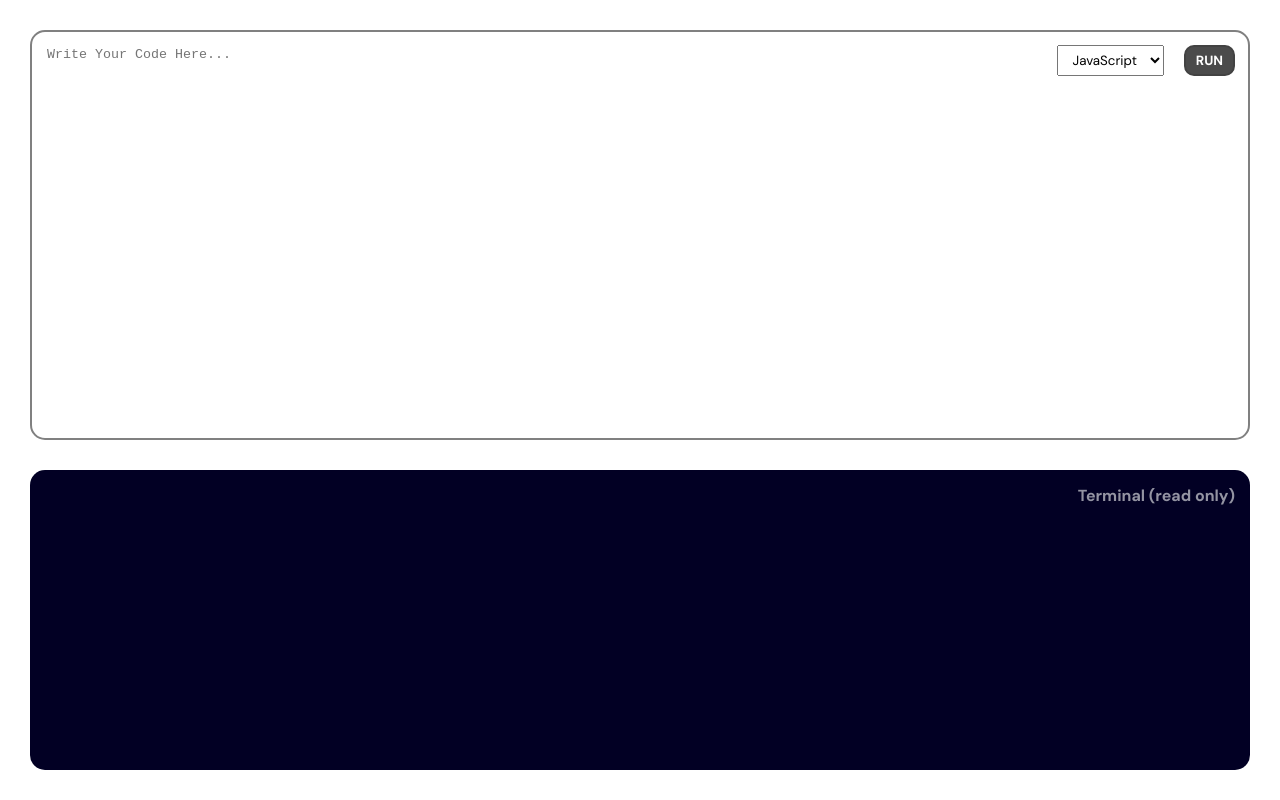
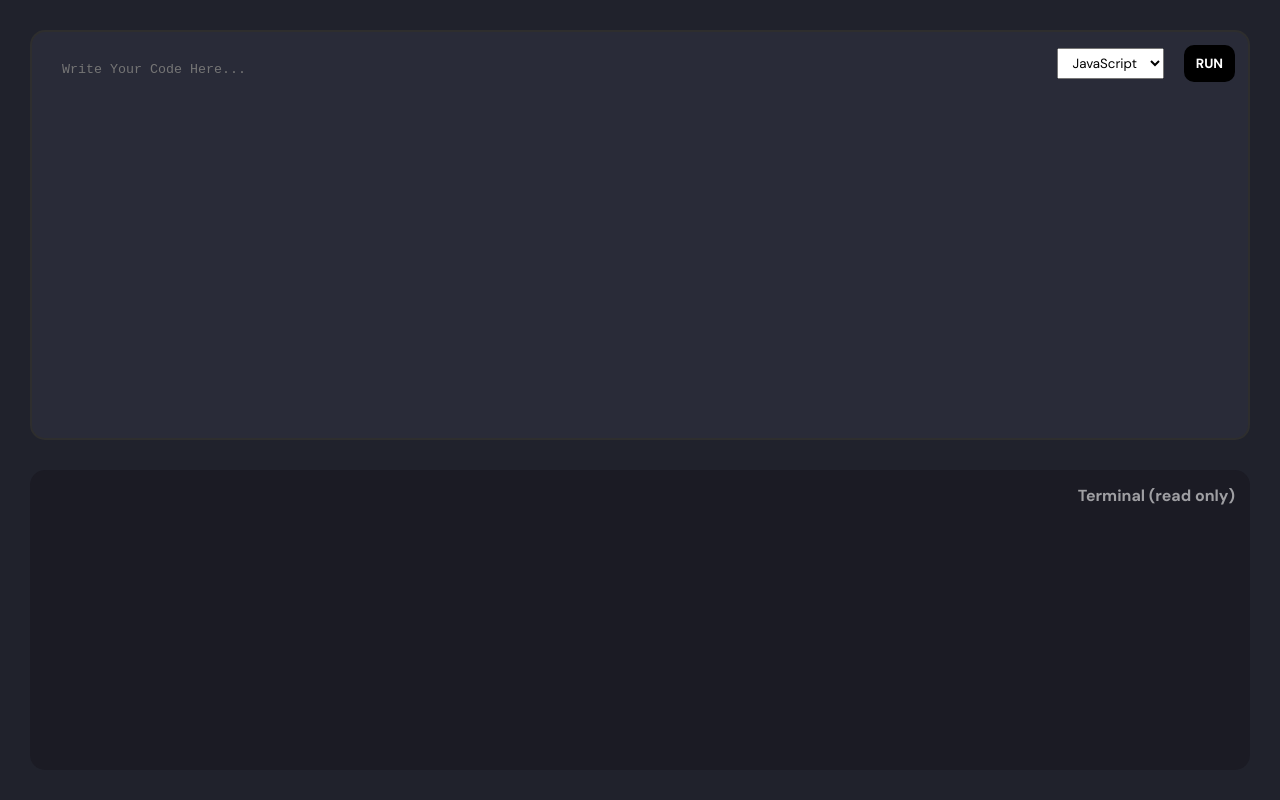
Before and after one commit to amitanshusahu/node-containerized-execution-env, a plain HTML site: page client/index.html in a window 1280 px wide. Drawn offline with Linux system fonts and the light colour scheme.

Commit message:
feat: added Dark theme

```diff
--- a/client/css/style.css
+++ b/client/css/style.css
@@ -17,16 +17,17 @@ body{
     grid-template-rows: 3fr 1fr;
     padding: 30px;
     gap: 30px;
+    background-color: rgb(32, 34, 44);
 }
 
 button{
-    padding: 5px 10px;
-    border: 2px solid rgb(66, 66, 66);
+    padding: 8px 10px;
+    border: 2px solid rgb(0, 0, 0);
     border-radius: 10px;
     text-transform: uppercase;
     font-weight: bold;
     color: white;
-    background-color: rgb(75, 75, 75);
+    background-color: rgb(0, 0, 0);
     cursor: pointer;
 }
 button:hover{
@@ -45,14 +46,16 @@ section{
     width: 100%;
     height: 100%;
     border-radius: 15px;
-    padding: 15px;
-    border: 2px solid gray;
+    padding: 30px;
+    border: 2px solid rgb(46, 46, 46);
     resize: none;
     font-weight: 500;
     font-family: 'Courier New', Courier, monospace;
+    background-color: rgb(41, 43, 56);
+    color: white;
 }
 #code:focus{
-    outline: 2px solid lightgrey;
+    outline: 2px solid rgb(54, 54, 54);
 }
 
 .optionBtn{
@@ -75,9 +78,9 @@ section{
 #output{
     width: 100%;
     height: 300px;
-    background-color: rgb(2, 0, 36);
+    background-color: rgb(27, 27, 36);
     border-radius: 15px;
-    padding: 15px;
+    padding: 30px;
     font-family: 'Courier New', Courier, monospace;
     color: white;
     overflow-y: scroll;
--- a/client/index.html
+++ b/client/index.html
@@ -92,7 +92,8 @@
     function parseLogs(logs){
         if(language == "js"){
             return logs.replace(/\[90m/g, "... ")
-                        .replace(/\[39m/g, "");
+                        .replace(/\[39m/g, "")
+                        .replace(/\[33m/g, "");
         }
         else if (language == "c" || language == "cpp") {
             console.log("i am working")
```
